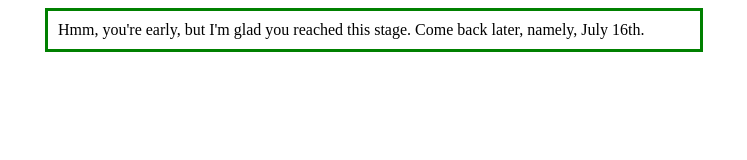
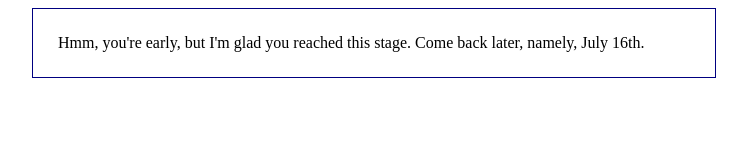
Before and after one commit to LearnMATLAB/LearnMATLAB.github.io, a plain HTML site: page index.html in a window 1280 px wide. Shown: the whole page, without its empty margins (266-1013 px from the left). Drawn offline with Linux system fonts and the light colour scheme.

Commit message:
Create index.html

```diff
--- a/index.html
+++ b/index.html
@@ -1,11 +1,11 @@
 <html>
   <head>
-    <title>Instructiosn To Learn MATLAB</title>
+    <title>Instructions To Learn MATLAB</title>
     <style type="text/css">
       p { margin: auto;
           width: 50%;
-          border: 3px solid green;
-          padding: 10px;
+          border: 1.5px solid #000080;
+          padding: 25px;
           }
 
     </style>
```
